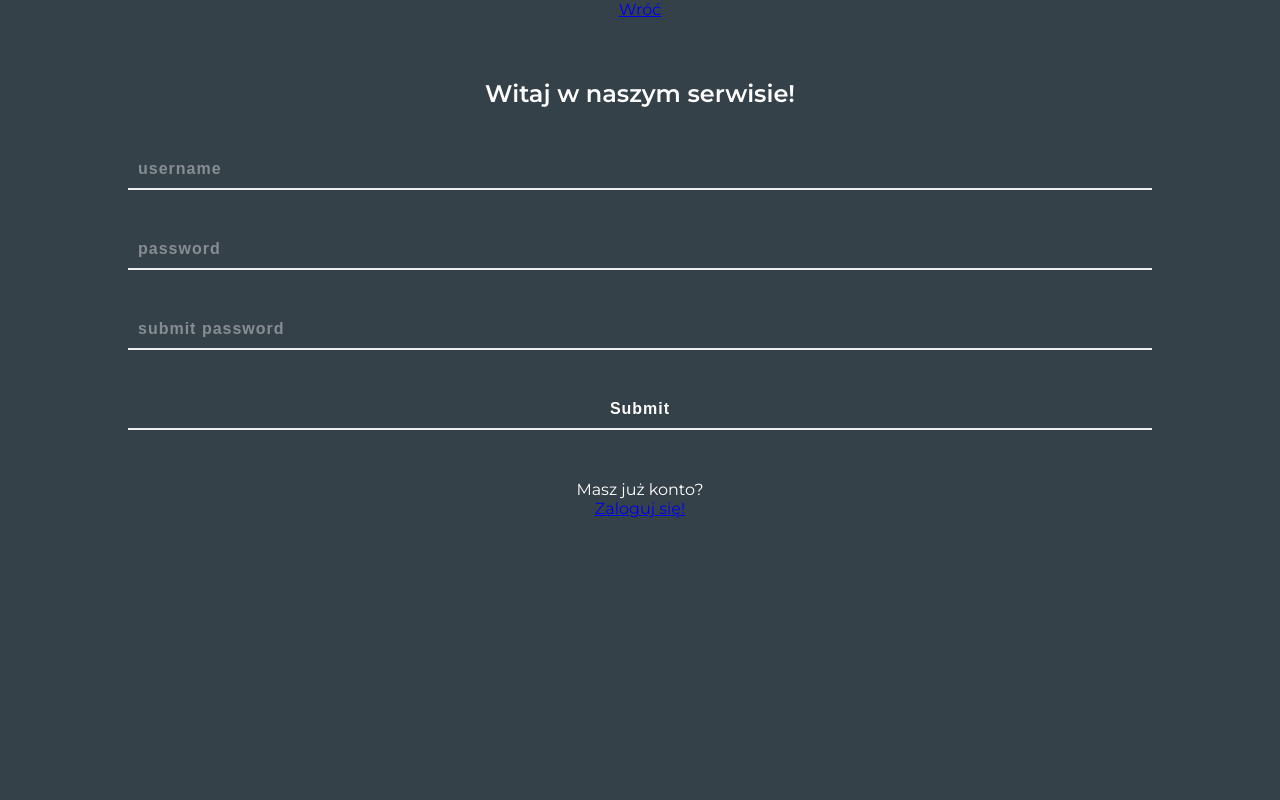
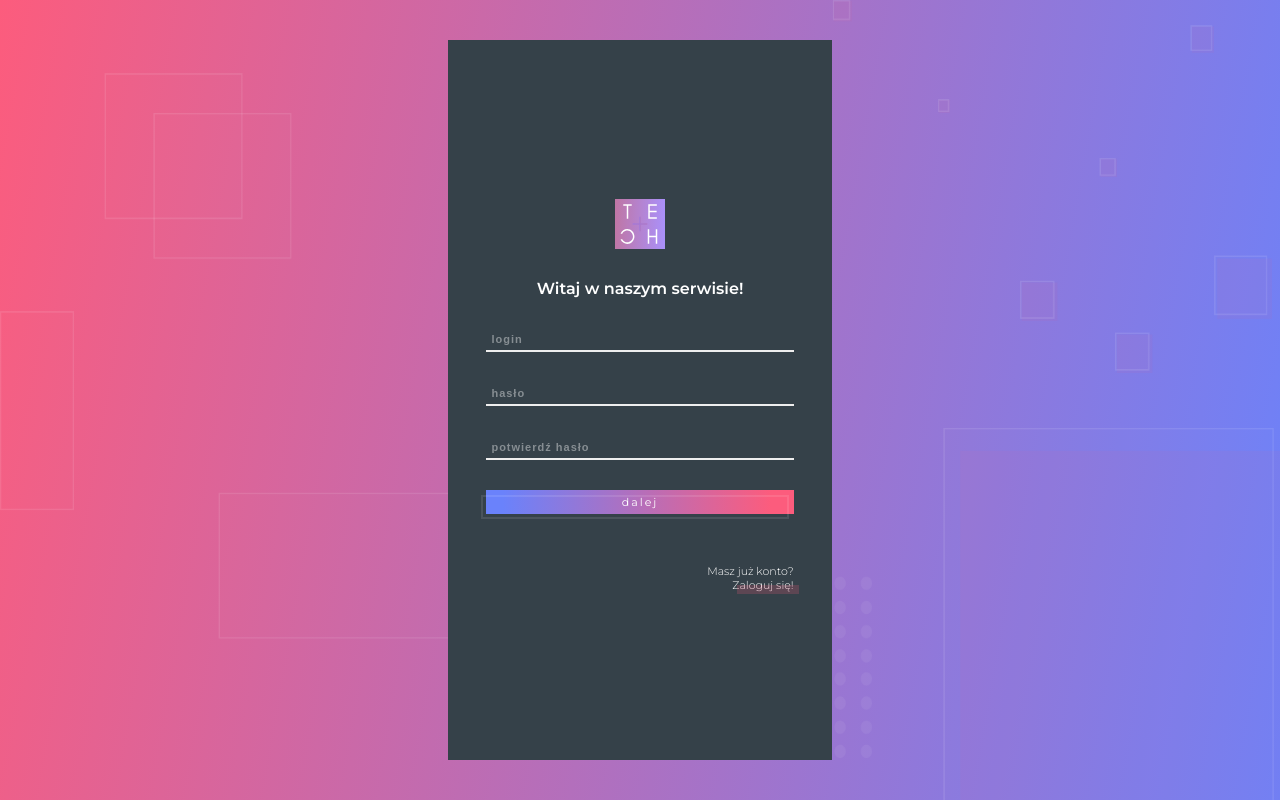
Before and after one commit to jakubjaniec/kma-tech, a PHP site: page /pages/register.php in a window 1280 px wide. Run offline with PHP 8.4, Linux system fonts and the light colour scheme.

Commit message:
Finish styling login and register page

```diff
--- a/pages/register.php
+++ b/pages/register.php
@@ -11,23 +11,24 @@
 <body>
 
   <div class="app">
-    <a href="home.php">Wróć</a>
-
+    <img src="../imgs/login-bg.jpg" alt="" class="bg-rect">
     <div class="form-wrapper">
       <div class="heading">
-        <!-- <img src="" alt=""> -->
+        <img src="../imgs/kma-tech-icon.svg" alt="kma-tech logo-icon" class="logo-icon">
         <h4>Witaj w naszym serwisie!</h4>
       </div>
 
       <form method="POST">
-        <input type="text" name="username" placeholder="username" autocomplete="off">
-        <input type="password" name="password" placeholder="password">
-        <input type="password" name="submit-password" placeholder="submit password">
-        <input type="submit">
+        <input type="text" name="username" placeholder="login" autocomplete="off">
+        <input type="password" name="password" placeholder="hasło">
+        <input type="password" name="submit-password" placeholder="potwierdź hasło">
+        <button class="form-btn">dalej</button>
       </form>
 
-      <span>Masz już konto?</span>
-      <a href="login.php">Zaloguj się!</a>
+      <a href="login.php" class="redirect">
+        <span>Masz już konto?</span> <br>
+        <span>Zaloguj się!</span>
+      </a>
 
       <?php
 
--- a/styles/login-register.css
+++ b/styles/login-register.css
@@ -22,7 +22,7 @@ body {
 
 .app {
   width: 100%;
-  height: 100vh;
+  min-height: 100vh;
 
   display: flex;
   flex-direction: column;
@@ -33,10 +33,19 @@ body {
   color: white;
 }
 
+.bg-rect {
+  display: none;
+  position: absolute;
+  top: 0;
+  left: 0;
+  width: 100%;
+  height: 100%;
+}
+
 .form-wrapper {
   display: flex;
   flex-direction: column;
-  /* justify-content: center; */
+  justify-content: center;
   align-items: center;
 
   width: 100%;
@@ -50,13 +59,12 @@ body {
 }
 
 .logo-icon {
-  width: 75px;
-  margin-top: 30px;
+  width: 65px;
 }
 
 .heading h4 {
-  margin-top: 60px;
-  font-size: 24px;
+  margin-top: 30px;
+  font-size: 20px;
   font-weight: 600;
 }
 
@@ -66,11 +74,8 @@ form {
   justify-content: center;
   align-items: center;
   margin: 10px;
+  margin-top: 20px;
   width: 100%;
-}
-
-.validation {
-  margin: 0;
 }
 
 input {
@@ -81,11 +86,11 @@ input {
   width: 80%;
   margin-bottom: 40px;
   color: white;
-  padding: 10px;
+  padding: 5px;
   outline: none;
   transition: transform .2s ease, box-shadow .2s ease;
   font-weight: 600;
-  font-size: 16px;
+  font-size: 14px;
   letter-spacing: 1px;
 }
 
@@ -105,7 +110,7 @@ button {
   font-weight: 500;
   color: white;
   letter-spacing: 2px;
-  font-size: 16px;
+  font-size: 14px;
 }
 
 button::before {
@@ -118,22 +123,21 @@ button::before {
   border: 2px solid rgba(255, 255, 255, 0.1);
 }
 
-.go-to-register {
-  margin-top: 80px;
+.redirect {
+  margin-top: 60px;
   width: 80%;
   font-size: 14px;
   text-align: right;
   font-weight: 300;
+  text-decoration: none;
 }
 
-.go-to-register a {
+.redirect span {
   position: relative;
   color: white;
-  text-decoration: none;
-  cursor: pointer;
 }
 
-.go-to-register a:nth-of-type(2)::before {
+.redirect span:nth-of-type(2)::before {
   content: "";
   position: absolute;
   top: 50%;
@@ -143,3 +147,256 @@ button::before {
   background: rgba(252, 92, 125, 0.2);
   ;
 }
+
+@media (min-width: 400px) and (orientation: portrait) {
+
+  .logo-icon {
+    width: 70px;
+  }
+
+  .heading h4 {
+    font-size: 22px;
+  }
+
+  input {
+    margin-bottom: 50px;
+    font-size: 15px;
+  }
+
+  button {
+    font-size: 15px;
+    padding: 8px 0;
+  }
+
+  .redirect {
+    font-size: 15px;
+    margin-top: 80px;
+  }
+}
+
+@media (orientation: landscape) {
+  .logo-icon {
+    margin-top: 30px;
+  }
+
+  .heading h4 {
+    margin-top: 20px;
+  }
+
+  .redirect {
+    margin: 40px 0;
+  }
+}
+
+@media (min-width: 768px) and (orientation: portrait) {
+  .heading h4 {
+    margin-top: 40px;
+    font-size: 26px;
+  }
+}
+
+@media (min-width: 1024px) {
+  .app {
+    background: linear-gradient(100deg, #FC5C7D 0%, #6A82FB 100%)
+  }
+
+  .bg-rect {
+    display: block;
+  }
+
+  .logo-icon {
+    width: 50px;
+  }
+
+  .form-wrapper {
+    justify-content: center;
+    width: 30%;
+    height: 90vh;
+    background: #354149;
+    z-index: 555;
+  }
+
+  .heading h4 {
+    font-size: 16px;
+    margin-top: 30px;
+    margin-bottom: 0;
+  }
+
+  form {
+    margin-top: 30px;
+  }
+
+  input {
+    padding: 5px;
+    font-size: 11px;
+    margin-bottom: 30px;
+  }
+
+  button {
+    font-size: 11px;
+  }
+
+  .redirect {
+    font-size: 11px;
+    margin-top: 40px;
+  }
+}
+
+@media (min-width: 1024px) and (orientation: portrait) {
+  .form-wrapper {
+    height: 40vh;
+  }
+}
+
+@media (min-width: 1300px) {
+    .logo-icon {
+      width: 60px;
+    }
+
+    .heading h4 {
+      font-size: 20px;
+      margin-top: 35px;
+    }
+
+    input {
+      font-size: 13px;
+      margin-bottom: 40px;
+    }
+
+    button {
+      font-size: 13px;
+      padding: 7px 0;
+    }
+
+    .redirect {
+      font-size: 13px;
+    }
+}
+
+@media (min-width: 1440px) {
+  .logo-icon {
+    width: 70px;
+  }
+
+  .heading h4 {
+    font-size: 22px;
+  }
+
+  input {
+    font-size: 14px;
+    padding: 7px;
+  }
+
+  button {
+    font-size: 14px;
+    padding: 9px 0;
+  }
+
+  .redirect {
+    font-size: 14px;
+    margin-top: 50px;
+  }
+}
+
+@media (min-width: 1600px) {
+  .heading h4 {
+    font-size: 24px;
+    margin-top: 40px;
+  }
+
+  form {
+    margin-top: 50px;
+  }
+
+  input {
+    font-size: 16px;
+    margin-bottom: 50px;
+  }
+
+  button {
+    font-size: 16px;
+  }
+
+  .redirect {
+    font-size: 16px;
+    margin-top: 80px;
+  }
+}
+
+@media (min-width: 1920px) {
+  .logo-icon {
+    width: 80px;
+  }
+
+  .heading h4 {
+    font-size: 28px;
+  }
+
+  input {
+    font-size: 20px;
+  }
+
+  button {
+    font-size: 20px;
+    padding: 10px 0;
+  }
+
+  .redirect {
+    font-size: 20px;
+  }
+}
+
+@media (min-width: 2300px) {
+  .logo-icon {
+    width: 100px;
+  }
+
+  .heading h4 {
+    font-size: 36px;
+    margin-top: 50px;
+  }
+
+  form {
+    margin-top: 60px;
+  }
+
+  input {
+    font-size: 24px;
+    margin-bottom: 70px;
+  }
+
+  button {
+    font-size: 24px;
+  }
+
+  .redirect {
+    font-size: 24px;
+    margin-top: 110px;
+  }
+}
+
+@media (min-width: 3000px) {
+  .logo-icon {
+    width: 115px;
+  }
+
+  .heading h4 {
+    font-size: 40px;
+  }
+
+  form {
+    margin-top: 70px;
+  }
+
+  input {
+    font-size: 26px;
+  }
+
+  button {
+    font-size: 26px;
+  }
+
+  .redirect {
+    font-size: 26px;
+  }
+}
```
Also changed, not shown: pages/login.php (+5 -4 lines), imgs/login-bg.jpg (added).
